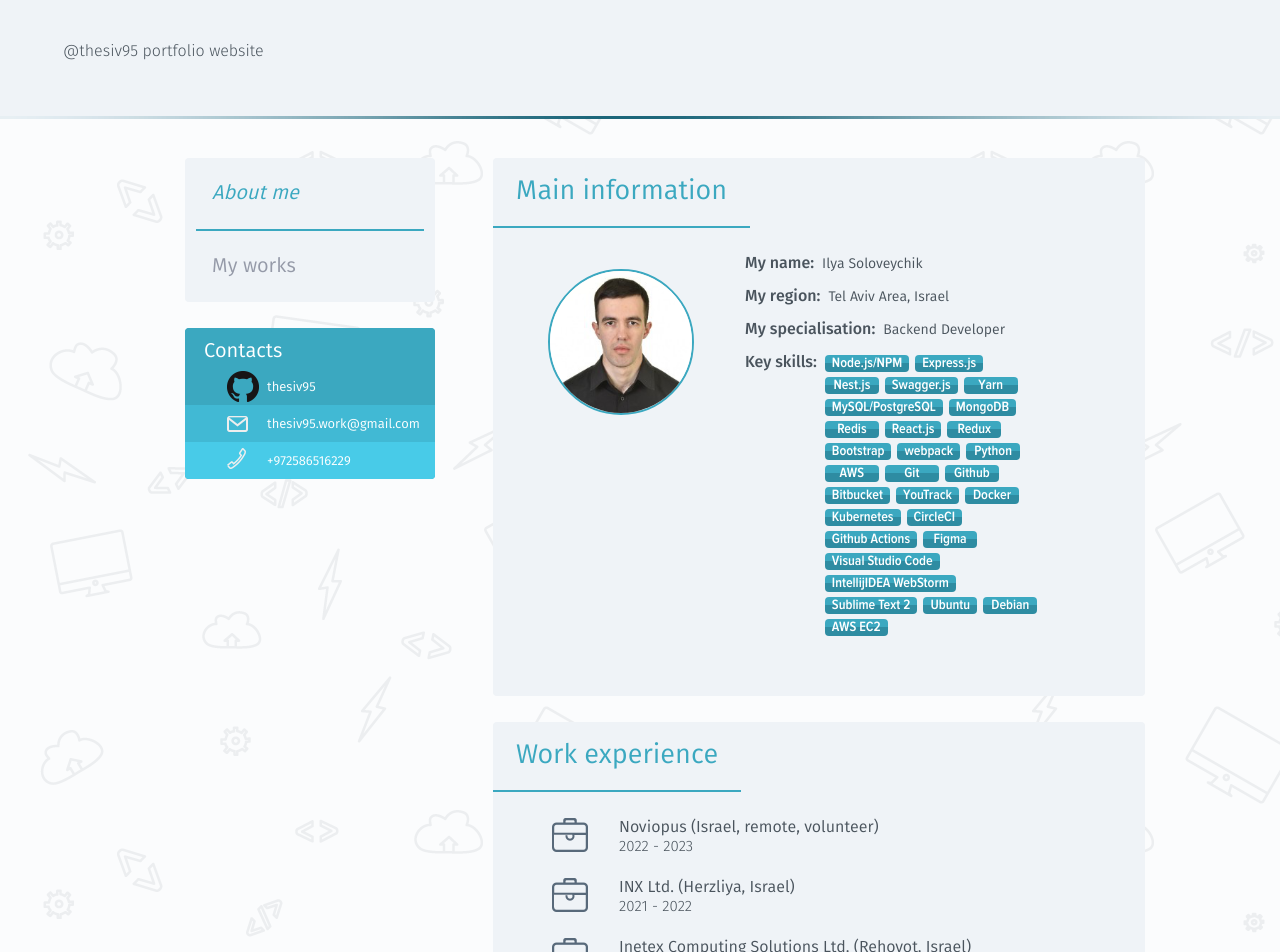
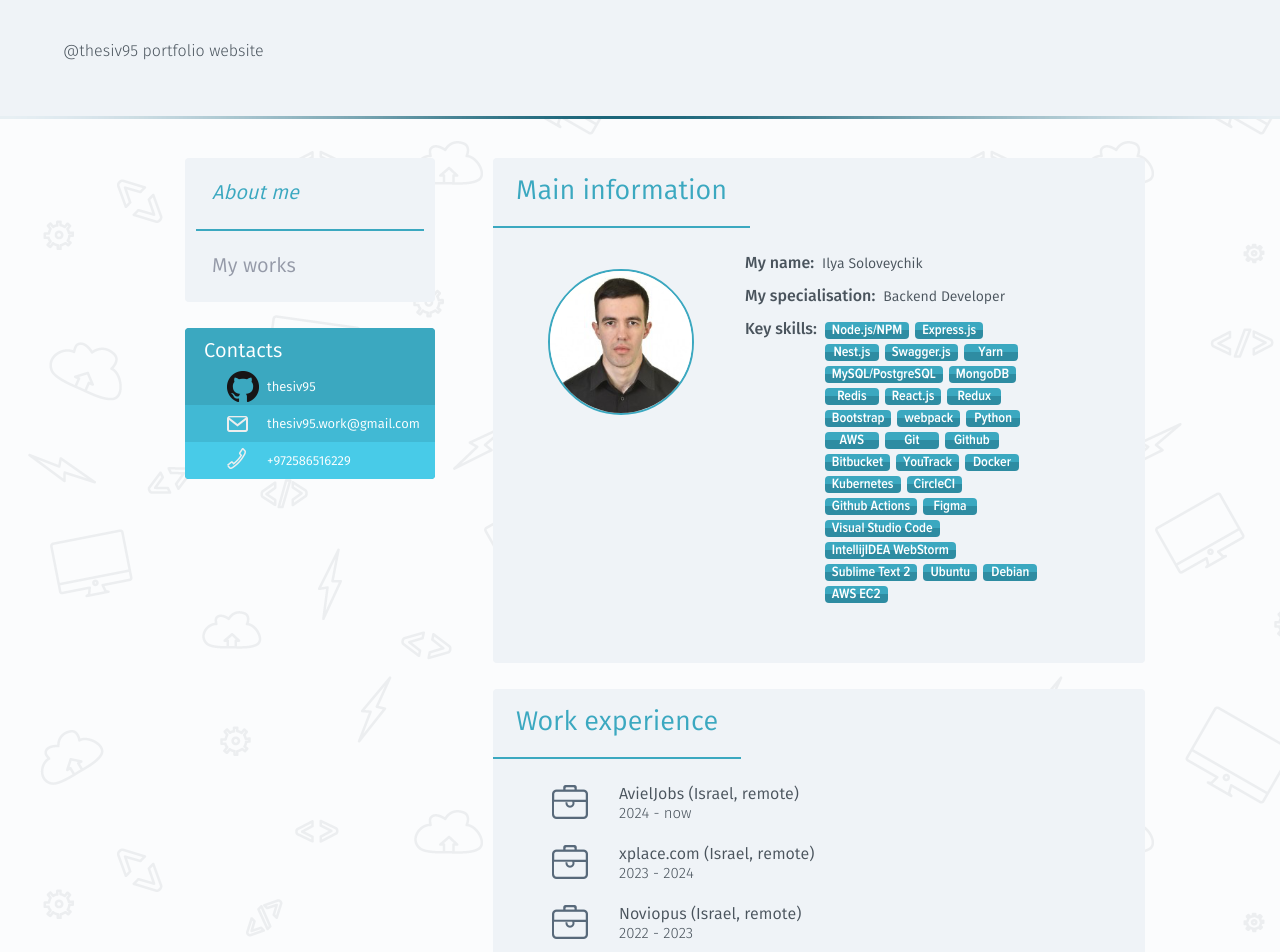
Before and after one commit to thesiv95/portfolio-react, a React (Create React App) app: page / in a window 1280 px wide. Shown: the top 952 px of the page. Built offline with nearby package versions, Linux system fonts and the light colour scheme.

Commit message:
update work experience data, remove some optional info

```diff
--- a/src/components/Main/ProfileInfo.js
+++ b/src/components/Main/ProfileInfo.js
@@ -19,8 +19,6 @@ export default class ProfileInfo extends React.Component {
             <React.Fragment>
                 <Person imgSrc={'misc/userpic.png'}
                         name={'Ilya Soloveychik'}
-                        region={'Tel Aviv Area'}
-                        country={'Israel'}
                         speciality={'Backend Developer'}
                         skills={this.skills} />
                 <WorkExperience data={this.workExperience} />
--- a/src/components/Main/ProfileInfo/Person.js
+++ b/src/components/Main/ProfileInfo/Person.js
@@ -19,13 +19,9 @@ export default class Person extends React.Component {
                                 <div className="worksheet-info">{this.props.name}</div>
                             </li>
                             <li className="worksheet-item clearfix">
-                                <div className="worksheet-what">My region:</div>
-                                <div className="worksheet-info">{this.props.region}, {this.props.country}</div>
-                            </li>
-                            <li className="worksheet-item clearfix">
                                 <div className="worksheet-what">Мy specialisation:</div>
                                 <div className="worksheet-info">
-                                    {this.props.speciality ? this.props.speciality : 'FRONTEND developer'}
+                                    {this.props.speciality}
                                 </div>
                             </li>
                             <li className="worksheet-item clearfix">
--- a/src/data/workExperience.json
+++ b/src/data/workExperience.json
@@ -8,7 +8,15 @@
     "period": "2021 - 2022"
   },
   {
-    "where": "Noviopus (Israel, remote, volunteer)",
+    "where": "Noviopus (Israel, remote)",
     "period": "2022 - 2023"
+  },
+  {
+    "where": "xplace.com (Israel, remote)",
+    "period": "2023 - 2024"
+  },
+  {
+    "where": "AvielJobs (Israel, remote)",
+    "period": "2024 - now"
   }
 ]
```
